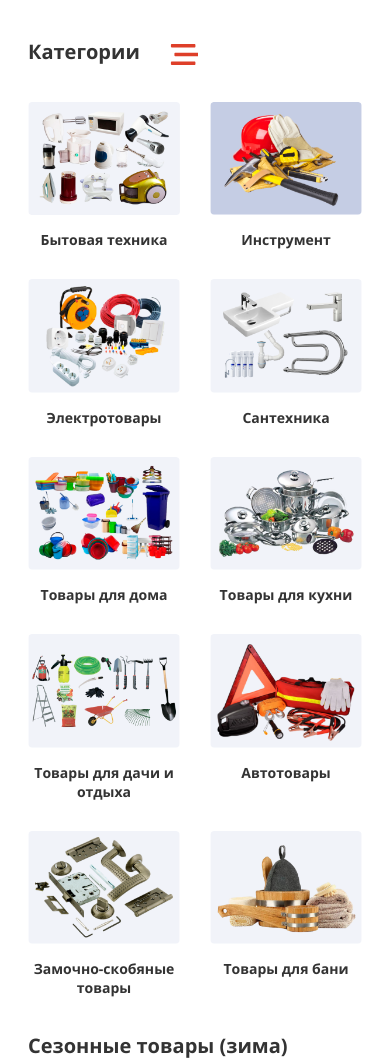
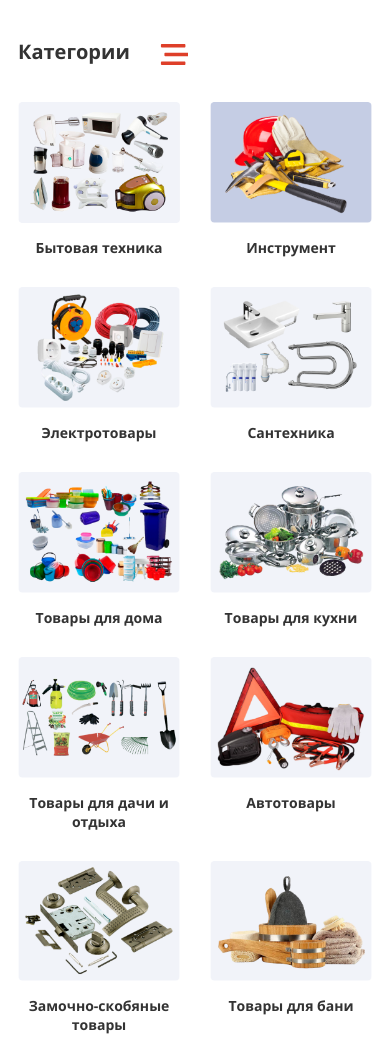
Before and after one commit to OskarsKaraman/test, a plain HTML site: page index.html in a window 390 px wide. Shown: the top 1063 px of the page. Drawn offline with nearby package versions, Linux system fonts and the light colour scheme; files whose address does not match are found by name.

Commit message:
Update media.css

```diff
--- a/css/media.css
+++ b/css/media.css
@@ -119,6 +119,11 @@
 /* Galaxy*/
 @media screen and (max-width: 415px) {
 
+.container {
+    padding-left: 10px;
+    padding-right: 10px;
+}
+
 h2.cat__burg {
     font-size: 20px;
 }
```
